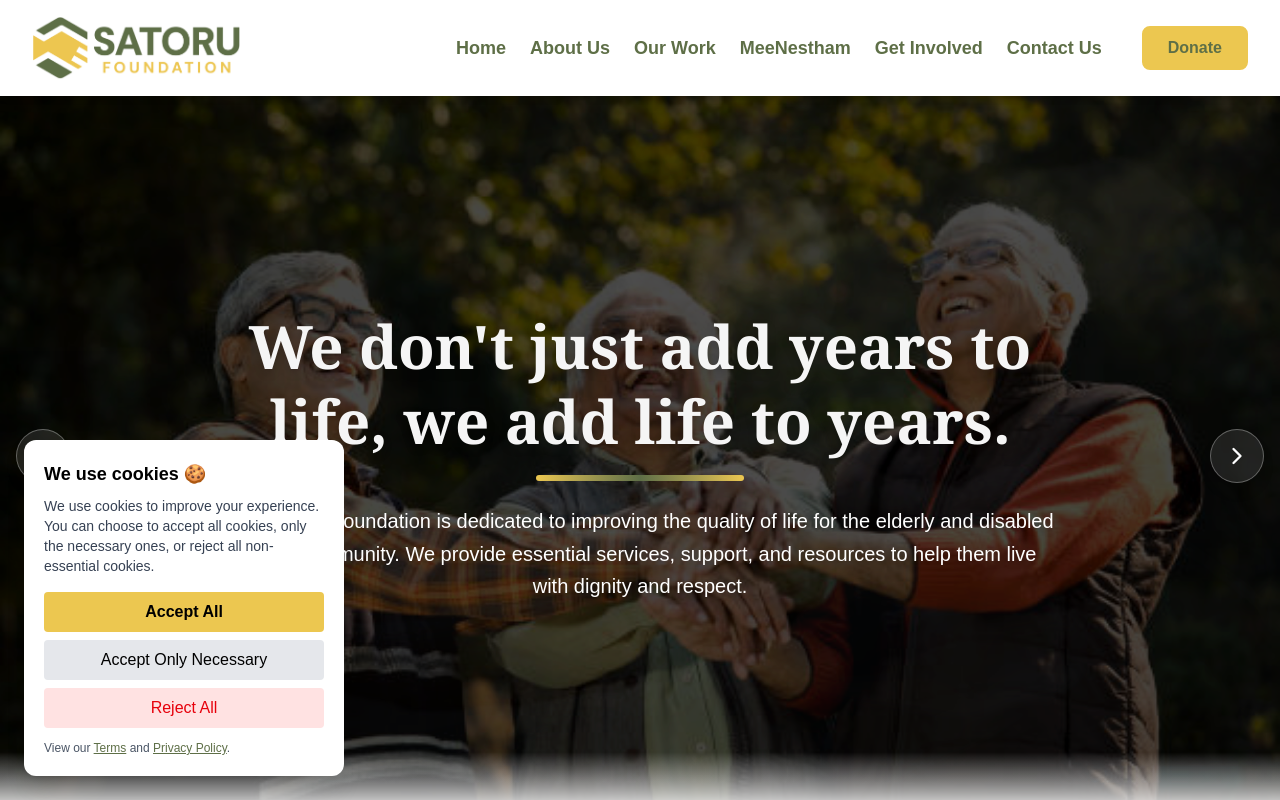
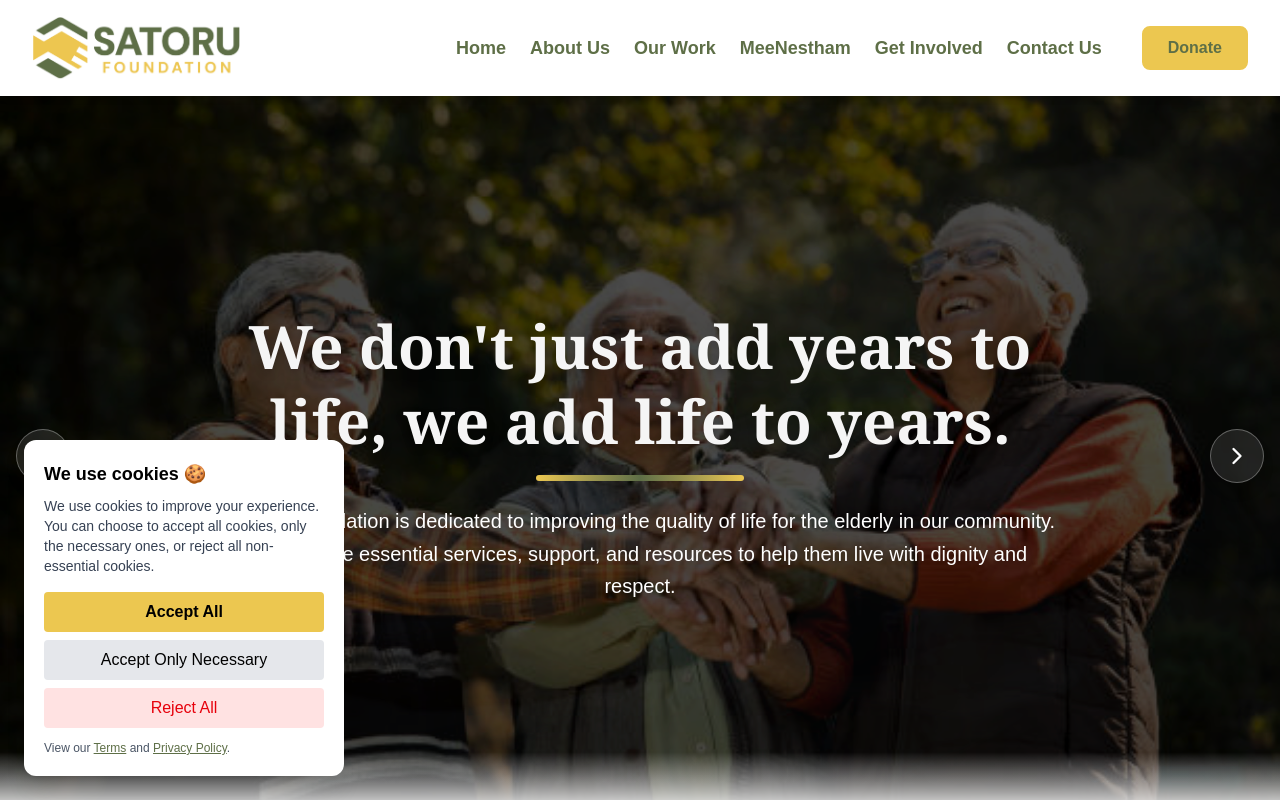
Before and after one commit to Satoru-Foundation/web, a Next.js app: page / in a window 1280 px wide. Shown: the top 800 px of the page. Built offline with nearby package versions, Linux system fonts and the light colour scheme.

Commit message:
Changed the content in the hero section of the main page

```diff
--- a/src/app/components/HeroSection.jsx
+++ b/src/app/components/HeroSection.jsx
@@ -96,7 +96,7 @@ export default function HeroSection() {
           <div className="mx-auto mb-6 h-1.5 w-32 sm:w-40 md:w-52 rounded-full bg-gradient-to-r from-[#ecc750] via-[#5e6f47] to-[#ecc750]" />
 
           <p className="text-base sm:text-lg md:text-xl font-medium leading-relaxed text-white drop-shadow-md">
-            The Satoru Foundation is dedicated to improving the quality of life for the elderly and disabled in our community. We provide essential services, support, and resources to help them live with dignity and respect.
+            Satoru Foundation is dedicated to improving the quality of life for the elderly in our community. We provide essential services, support, and resources to help them live with dignity and respect.
           </p>
         </div>
       </div>
```
